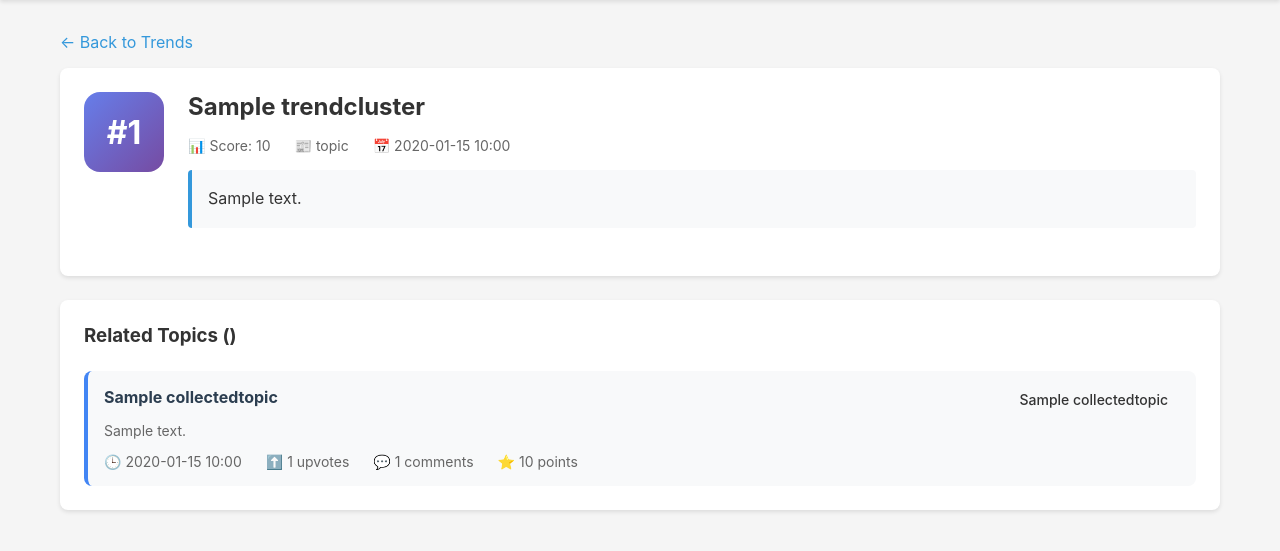
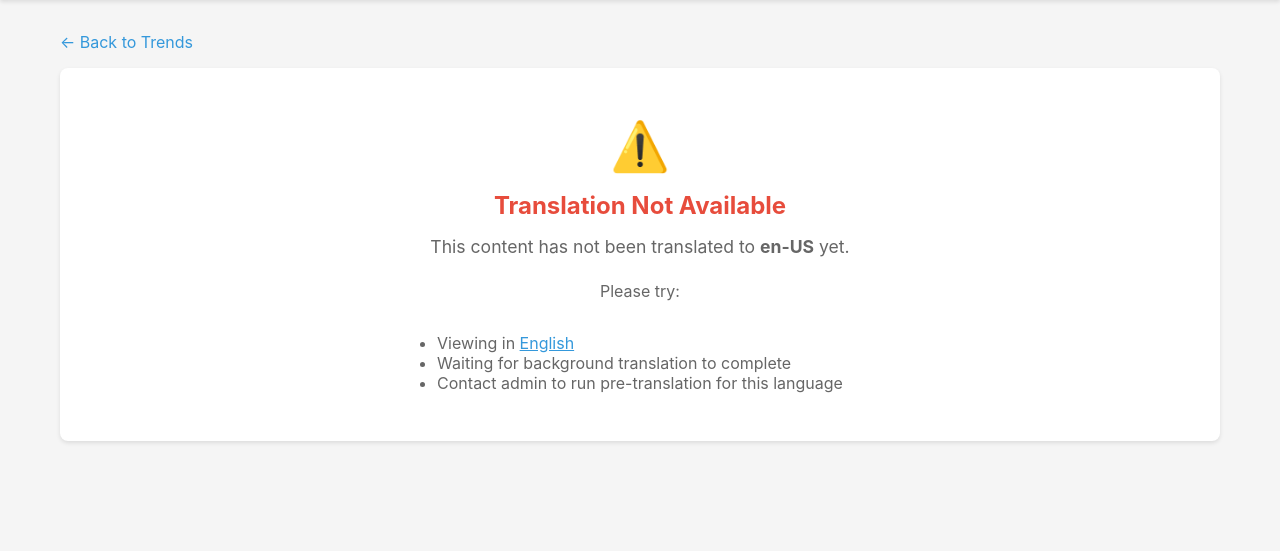
Before and after one commit to tnndbtc/trend, a Django app: page /trends/1/ in a window 1280 px wide. Shown: the part 92-643 px from the top of the page. Run offline with Django 5.2, Linux system fonts and the light colour scheme; tables that the repository leaves empty hold one stand-in row (values such as "Sample post"); parts of the project's set-up code (start-up, migrations or seed data) failed here and were passed over.

Commit message:
fix language issue

```diff
--- a/trend_agent/services/translation_manager.py
+++ b/trend_agent/services/translation_manager.py
@@ -8,6 +8,7 @@ automatic fallback, and Redis-based + database caching to minimize costs.
 import hashlib
 import logging
 from typing import Dict, List, Optional
+from asgiref.sync import sync_to_async
 
 from trend_agent.intelligence.interfaces import TranslationError
 from trend_agent.observability.metrics import api_request_counter
@@ -285,7 +286,8 @@ class TranslationCache:
         hash_input = f"{text}|{source}|{target_lang}".encode("utf-8")
         text_hash = hashlib.md5(hash_input).hexdigest()
 
-        db_success = save_db_translation(
+        # Wrap sync function in async context
+        db_success = await sync_to_async(save_db_translation)(
             source_text=text,
             source_text_hash=text_hash,
             translation=translation,
--- a/web_interface/trends_viewer/templates/trends_viewer/trend_detail.html
+++ b/web_interface/trends_viewer/templates/trends_viewer/trend_detail.html
@@ -1,13 +1,30 @@
 {% extends 'trends_viewer/base.html' %}
 {% load source_filters %}
 
-{% block title %}{{ trend.title }} - AI Trend Intelligence{% endblock %}
+{% block title %}{% if trend %}{{ trend.title }}{% else %}Translation Unavailable{% endif %} - AI Trend Intelligence{% endblock %}
 
 {% block content %}
 <div style="margin-bottom: 1rem;">
     <a href="{% url 'trends_viewer:trend_list' %}?lang={{ current_lang }}" style="color: #3498db; text-decoration: none;">&larr; Back to Trends</a>
 </div>
 
+{% if translation_unavailable %}
+<div class="card" style="text-align: center; padding: 3rem;">
+    <div style="font-size: 3rem; margin-bottom: 1rem;">⚠️</div>
+    <h2 style="color: #e74c3c; margin-bottom: 1rem;">Translation Not Available</h2>
+    <p style="color: #666; font-size: 1.1rem; margin-bottom: 1.5rem;">
+        This content has not been translated to <strong>{{ current_lang }}</strong> yet.
+    </p>
+    <p style="color: #666; margin-bottom: 2rem;">
+        Please try:
+    </p>
+    <ul style="text-align: left; display: inline-block; color: #666;">
+        <li>Viewing in <a href="?lang=en" style="color: #3498db;">English</a></li>
+        <li>Waiting for background translation to complete</li>
+        <li>Contact admin to run pre-translation for this language</li>
+    </ul>
+</div>
+{% elif trend %}
 <div class="card" data-trend-id="{{ trend.id }}">
     <div style="display: flex; align-items: start; gap: 1.5rem; margin-bottom: 1.5rem;">
         <div style="background: linear-gradient(135deg, #667eea 0%, #764ba2 100%); color: white; min-width: 80px; height: 80px; border-radius: 16px; display: flex; align-items: center; justify-content: center; font-size: 2rem; font-weight: bold;">
@@ -68,5 +85,6 @@
     <p style="text-align: center; color: #666; padding: 2rem;">No topics found for this trend.</p>
     {% endif %}
 </div>
+{% endif %}
 
 {% endblock %}
--- a/web_interface/trends_viewer/views.py
+++ b/web_interface/trends_viewer/views.py
@@ -6,7 +6,7 @@ from django.views.decorators.csrf import csrf_exempt
 from django.core.cache import cache
 from django.utils.decorators import method_decorator
 from django.views.decorators.cache import cache_control
-from .models import CollectionRun, CollectedTopic, TrendCluster
+from .models import CollectionRun, CollectedTopic, TrendCluster, TranslatedContent, TrendTranslationStatus
 import asyncio
 import logging
 import threading
@@ -55,14 +55,26 @@ def get_translation_manager():
 
 def normalize_lang_code(lang_code):
     """
-    Normalize language codes for LibreTranslate compatibility.
+    Normalize language codes to proper locale format (language-REGION).
 
-    LibreTranslate uses zh-Hans for Simplified Chinese instead of zh.
+    Handles legacy formats and provides backwards compatibility.
+    Standard format: zh-Hans, en-US, es-ES, etc.
     """
     lang_map = {
-        'zh': 'zh-Hans',  # Simplified Chinese for LibreTranslate
-        'zh-CN': 'zh-Hans',
-        'zh-TW': 'zh-Hant',
+        # Legacy Chinese codes
+        'zh': 'zh-Hans',         # Simplified Chinese (legacy)
+        'zh-CN': 'zh-Hans',      # Simplified Chinese (legacy)
+        'zh-TW': 'zh-Hant',      # Traditional Chinese (legacy)
+
+        # Legacy two-letter codes
+        'en': 'en-US',           # English
+        'es': 'es-ES',           # Spanish
+        'fr': 'fr-FR',           # French
+        'de': 'de-DE',           # German
+        'ja': 'ja-JP',           # Japanese
+        'ko': 'ko-KR',           # Korean
+        'ru': 'ru-RU',           # Russian
+        'ar': 'ar-SA',           # Arabic
     }
     return lang_map.get(lang_code, lang_code)
 
@@ -488,6 +500,111 @@ def translate_topics_batch(topics, target_lang='zh', session=None):
         return topics
 
 
+def load_pretranslated_content(trend, topics, target_lang='zh'):
+    """
+    Bulk-load pre-translated content from database for a trend and its topics.
+
+    This is the fast path - uses 2-3 bulk queries instead of 111+ individual lookups.
+
+    Args:
+        trend: TrendCluster instance
+        topics: List of CollectedTopic instances
+        target_lang: Target language code
+
+    Returns:
+        dict with 'trend' and 'topics' keys if pre-translated, None otherwise
+    """
+    if target_lang == 'en-US':
+        return None
+
+    try:
+        # Check if this trend has been pre-translated
+        translation_status = TrendTranslationStatus.objects.filter(
+            trend=trend,
+            language=target_lang,
+            translated=True
+        ).first()
+
+        if not translation_status:
+            logger.info(f"⚠️  Trend {trend.id} not pre-translated for {target_lang}")
+            return None
+
+        logger.info(f"✅ Pre-translation found for trend {trend.id} ({target_lang})")
+
+        # Collect all texts and compute their MD5 hashes
+        # Hash format: MD5(f"{text}|{source_lang}|{target_lang}")
+        text_hash_map = {}  # hash -> (object, field_name)
+
+        # Trend fields
+        for field_name, text in [
+            ('title', trend.title),
+            ('summary', trend.summary),
+            ('full_summary', trend.full_summary or '')
+        ]:
+            if text:
+                hash_input = f"{text}|en|{target_lang}".encode("utf-8")
+                text_hash = hashlib.md5(hash_input).hexdigest()
+                text_hash_map[text_hash] = (trend, field_name)
+
+        # Topic fields
+        for topic in topics:
+            for field_name, text in [
+                ('title', topic.title),
+                ('description', topic.description or ''),
+                ('title_summary', topic.title_summary or '')
+            ]:
+                if text:
+                    hash_input = f"{text}|en|{target_lang}".encode("utf-8")
+                    text_hash = hashlib.md5(hash_input).hexdigest()
+                    text_hash_map[text_hash] = (topic, field_name)
+
+        # Bulk-query all translations in one go
+        hash_list = list(text_hash_map.keys())
+        translations = TranslatedContent.objects.filter(
+            source_text_hash__in=hash_list,
+            target_language=target_lang
+        ).values('source_text_hash', 'translated_text')
+
+        # Build hash -> translation mapping
+        translation_map = {
+            t['source_text_hash']: t['translated_text']
+            for t in translations
+        }
+
+        logger.info(f"📦 Bulk-loaded {len(translation_map)}/{len(hash_list)} translations")
+
+        # If no translations found, fall back to slow path
+        if len(translation_map) == 0:
+            logger.warning(f"⚠️  No translations found in database for trend {trend.id}, falling back to slow path")
+            return None
+
+        # Apply translations to objects
+        for text_hash, (obj, field_name) in text_hash_map.items():
+            if text_hash in translation_map:
+                translated_text = translation_map[text_hash]
+                if translated_text:
+                    setattr(obj, field_name, translated_text)
+
+        # Mark as translated
+        trend.is_translated = True
+        trend.translation_lang = target_lang
+
+        for topic in topics:
+            topic.is_translated = True
+            topic.translation_lang = target_lang
+
+        logger.info(f"🚀 Fast path: Pre-translated content loaded for trend {trend.id}")
+
+        return {
+            'trend': trend,
+            'topics': topics
+        }
+
+    except Exception as e:
+        logger.error(f"Error loading pre-translated content: {e}")
+        return None
+
+
 def dashboard(request):
     """Dashboard view showing overview of recent collection runs."""
     recent_runs = CollectionRun.objects.all()[:5]
@@ -585,6 +702,17 @@ class TrendDetailView(DetailView):
         # Server-side translation: Translate content before rendering
         # No English flash - content loads directly in requested language
         if target_lang != 'en':
+            # FAST PATH: Try to load pre-translated content from database first
+            pretranslated = load_pretranslated_content(self.object, topics_list, target_lang)
+            if pretranslated:
+                logger.info(f"🚀 FAST PATH: Using pre-translated content for trend {self.object.id} ({target_lang})")
+                context['trend'] = pretranslated['trend']
+                context['topics'] = pretranslated['topics']
+                # Cache for next time
+                set_cached_translation_context(self.object.id, target_lang, pretranslated)
+                return context
+
+            # FALLBACK 1: Check Django cache (1-hour TTL)
             cached_context = get_cached_translation_context(self.object.id, target_lang)
             if cached_context:
                 logger.info(f"✅ Cache HIT: Using cached translation for trend {self.object.id} ({target_lang})")
@@ -592,16 +720,15 @@ class TrendDetailView(DetailView):
                 context['topics'] = cached_context['topics']
                 return context
 
-            logger.info(f"⚠️  Cache MISS: Translating trend {self.object.id} to {target_lang}")
-            translate_trends_batch([self.object], target_lang, self.request.session)
-            if topics_list:
-                translate_topics_batch(topics_list, target_lang, self.request.session)
-
-            translation_context = {
-                'trend': self.object,
-                'topics': topics_list
-            }
-            set_cached_translation_context(self.object.id, target_lang, translation_context)
+            # NO TRANSLATION AVAILABLE: Show nothing instead of triggering slow on-demand translation
+            logger.warning(
+                f"⚠️  No translation available for trend {self.object.id} ({target_lang}). "
+                f"Showing empty content. Run pre-translation to populate translations."
+            )
+            context['trend'] = None
+            context['topics'] = []
+            context['translation_unavailable'] = True
+            return context
 
         return context
 
```
Also changed, not shown: web_interface/trends_viewer/middleware.py (+60 -34 lines).
